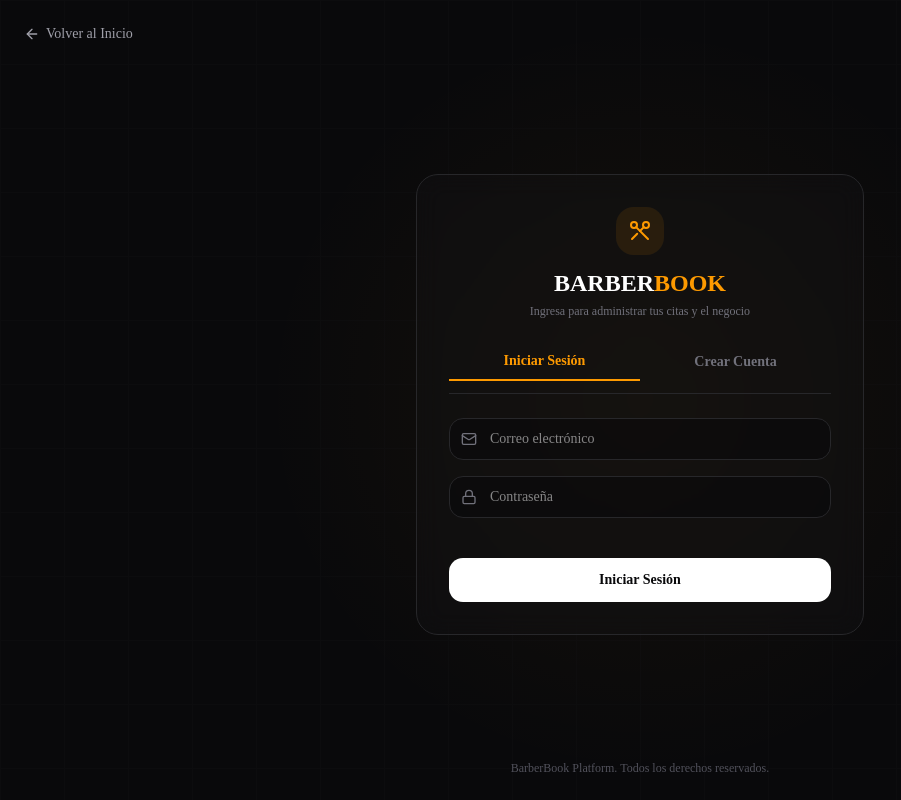
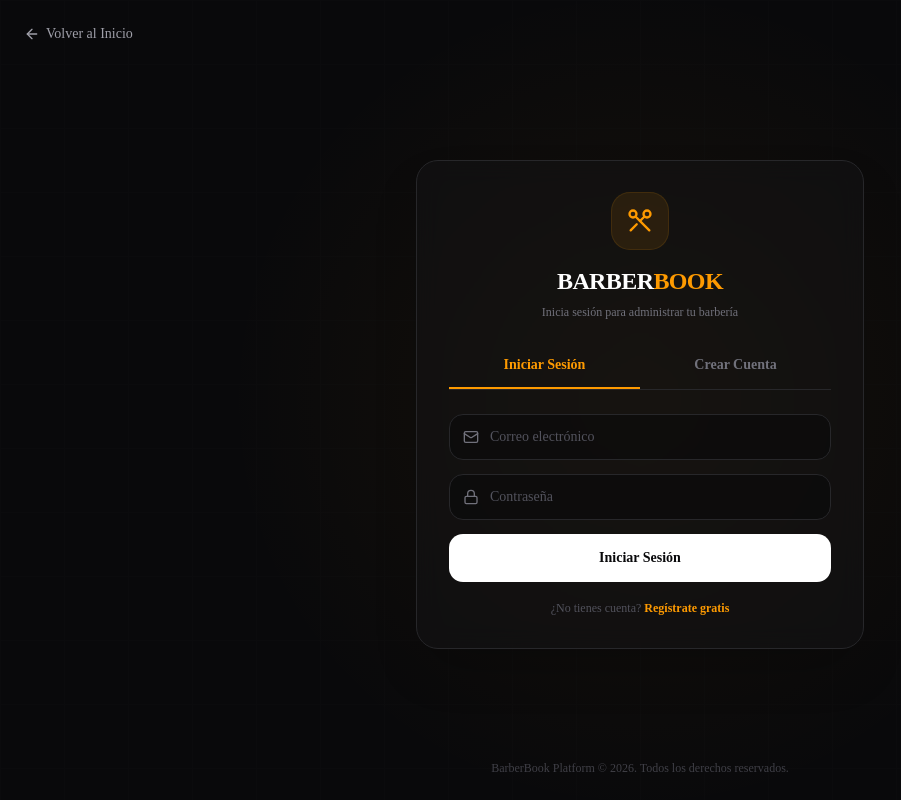
Before and after one commit to JoelLuna01/Barber, a Next.js app: page /login in a window 1280 px wide. Shown: the whole page, without its empty margins (0-901 px from the left). Built offline with nearby package versions, Linux system fonts and the light colour scheme; no server answers.

Commit message:
fix: role-based redirect after login, auto-create profile on signup, polish login UI

```diff
--- a/src/app/login/page.tsx
+++ b/src/app/login/page.tsx
@@ -33,37 +33,51 @@ export default function LoginPage() {
     try {
       if (tab === "login") {
         if (isMock) {
-          // Mock login bypass for testing
+          // Mock login bypass for local testing (no real Supabase)
           if (email === "admin@barberbook.com" || email === "barbero@barberbook.com") {
             setSuccessMsg("¡Sesión iniciada (Modo Sandbox)!")
-            setTimeout(() => {
-              router.push("/dashboard")
-            }, 1000)
+            setTimeout(() => router.push("/dashboard"), 1000)
           } else {
-            // Register a dummy client for testing
             setSuccessMsg("¡Sesión iniciada como cliente (Modo Sandbox)!")
-            setTimeout(() => {
-              router.push("/")
-            }, 1000)
+            setTimeout(() => router.push("/"), 1000)
           }
         } else {
-          // Real Supabase login
-          const { error } = await supabase.auth.signInWithPassword({ email, password })
-          if (error) throw error
+          // ── 1. Authenticate with Supabase ──────────────────────────────
+          const { data: signInData, error: signInError } = await supabase.auth.signInWithPassword({ email, password })
+          if (signInError) throw signInError
 
+          // ── 2. Fetch the user's role from the profiles table ───────────
+          const userId = signInData.user?.id
+          let role = "client"
+
+          if (userId) {
+            const { data: profile } = await supabase
+              .from("profiles")
+              .select("role")
+              .eq("id", userId)
+              .single()
+
+            if (profile?.role) role = profile.role
+          }
+
+          // ── 3. Redirect based on role ──────────────────────────────────
           setSuccessMsg("¡Sesión iniciada con éxito!")
           setTimeout(() => {
-            router.push("/dashboard")
-          }, 1000)
+            if (role === "admin" || role === "barber") {
+              router.push("/dashboard")
+            } else {
+              router.push("/")
+            }
+          }, 900)
         }
       } else {
-        // Sign up flow
+        // ── Sign-up flow ─────────────────────────────────────────────────
         if (isMock) {
           setSuccessMsg("¡Cuenta creada (Modo Sandbox)! Inicia sesión ahora.")
           setTab("login")
         } else {
-          // Real Supabase signup
-          const { error } = await supabase.auth.signUp({
+          // 1. Create the auth user
+          const { data: signUpData, error: signUpError } = await supabase.auth.signUp({
             email,
             password,
             options: {
@@ -74,14 +88,41 @@ export default function LoginPage() {
               }
             }
           })
-          if (error) throw error
+          if (signUpError) throw signUpError
 
-          setSuccessMsg("¡Cuenta creada! Verifica tu correo electrónico para activarla.")
+          // 2. Upsert profile row as a safety fallback
+          //    (the DB trigger does this automatically, but this covers
+          //    edge cases like email-confirmation flows where the trigger
+          //    fires later than expected).
+          const userId = signUpData.user?.id
+          if (userId) {
+            await supabase.from("profiles").upsert({
+              id: userId,
+              email,
+              full_name: fullName || email.split("@")[0],
+              role: "client",
+              barbershop_id: null
+            }, { onConflict: "id", ignoreDuplicates: true })
+          }
+
+          setSuccessMsg("¡Cuenta creada! Verifica tu correo electrónico y luego inicia sesión.")
           setTab("login")
         }
       }
     } catch (err: any) {
-      setErrorMsg(err.message || "Ocurrió un error al procesar tu solicitud.")
+      // Translate common Supabase error messages to Spanish
+      const msg: string = err.message || ""
+      if (msg.includes("Invalid login credentials")) {
+        setErrorMsg("Correo o contraseña incorrectos. Verifica tus datos e intenta de nuevo.")
+      } else if (msg.includes("Email not confirmed")) {
+        setErrorMsg("Tu correo aún no ha sido confirmado. Revisa tu bandeja de entrada.")
+      } else if (msg.includes("User already registered")) {
+        setErrorMsg("Ya existe una cuenta con ese correo. Inicia sesión en su lugar.")
+      } else if (msg.includes("Password should be at least")) {
+        setErrorMsg("La contraseña debe tener al menos 6 caracteres.")
+      } else {
+        setErrorMsg(msg || "Ocurrió un error al procesar tu solicitud.")
+      }
     } finally {
       setLoading(false)
     }
@@ -91,8 +132,8 @@ export default function LoginPage() {
     <div className="min-h-screen flex flex-col justify-between bg-zinc-950 text-white font-sans relative overflow-hidden">
 
       {/* Background Lighting Effects */}
-      <div className="absolute inset-0 pointer-events-none bg-[radial-gradient(circle_at_center,rgba(245,158,11,0.05)_0%,transparent_50%)]" />
-      <div className="absolute inset-0 pointer-events-none opacity-10 bg-[linear-gradient(to_right,#27272a_1px,transparent_1px),linear-gradient(to_bottom,#27272a_1px,transparent_1px)] bg-[size:4rem_4rem]" />
+      <div className="absolute inset-0 pointer-events-none bg-[radial-gradient(circle_at_center,rgba(245,158,11,0.06)_0%,transparent_55%)]" />
+      <div className="absolute inset-0 pointer-events-none opacity-[0.07] bg-[linear-gradient(to_right,#27272a_1px,transparent_1px),linear-gradient(to_bottom,#27272a_1px,transparent_1px)] bg-[size:4rem_4rem]" />
 
       {/* Header */}
       <header className="w-full max-w-7xl mx-auto px-6 py-6 z-10">
@@ -105,133 +146,179 @@ export default function LoginPage() {
       {/* Main card */}
       <main className="flex-1 flex items-center justify-center p-6 z-10">
         <motion.div
-          initial={{ opacity: 0, y: 15 }}
+          initial={{ opacity: 0, y: 16 }}
           animate={{ opacity: 1, y: 0 }}
-          className="w-full max-w-md rounded-3xl border border-zinc-800 bg-zinc-900/30 p-8 backdrop-blur-md"
+          transition={{ duration: 0.35 }}
+          className="w-full max-w-md rounded-3xl border border-zinc-800 bg-zinc-900/40 p-8 backdrop-blur-md shadow-2xl"
         >
           {/* Logo */}
           <div className="flex flex-col items-center mb-8 text-center">
-            <div className="flex h-12 w-12 items-center justify-center rounded-2xl bg-amber-500/10 text-amber-500 mb-3">
-              <Scissors className="h-6 w-6 rotate-90" />
+            <div className="flex h-14 w-14 items-center justify-center rounded-2xl bg-amber-500/10 ring-1 ring-amber-500/20 text-amber-500 mb-4">
+              <Scissors className="h-7 w-7 rotate-90" />
             </div>
-            <h2 className="text-2xl font-black">
+            <h2 className="text-2xl font-black tracking-tight">
               BARBER<span className="text-amber-500">BOOK</span>
             </h2>
-            <p className="text-xs text-zinc-500 mt-1">Ingresa para administrar tus citas y el negocio</p>
+            <p className="text-xs text-zinc-500 mt-1.5 leading-relaxed max-w-xs">
+              {tab === "login"
+                ? "Inicia sesión para administrar tu barbería"
+                : "Crea tu cuenta para reservar citas en línea"}
+            </p>
           </div>
 
-          {/* Sandbox Notice (If env is missing) */}
+          {/* Sandbox Notice — only shown when env vars are missing */}
           {(!process.env.NEXT_PUBLIC_SUPABASE_URL || !process.env.NEXT_PUBLIC_SUPABASE_ANON_KEY) && (
-            <div className="mb-6 rounded-2xl border border-amber-500/20 bg-amber-500/5 p-4 text-xs text-amber-500/90 leading-relaxed">
-              <strong>Modo Sandbox Activado:</strong> Puedes ingresar usando <strong>admin@barberbook.com</strong> para explorar el dashboard de administrador sin base de datos real.
+            <div className="mb-6 rounded-2xl border border-amber-500/20 bg-amber-500/5 p-4 text-xs text-amber-400/90 leading-relaxed">
+              <strong className="text-amber-500">Modo Sandbox:</strong> Usa{" "}
+              <strong className="font-mono">admin@barberbook.com</strong> (cualquier contraseña) para explorar el panel de administración sin base de datos real.
             </div>
           )}
 
-          {/* Form Tabs selectors */}
-          <div className="flex border-b border-zinc-800 pb-3 mb-6">
-            <button
-              onClick={() => { setTab("login"); setErrorMsg(""); }}
-              className={`flex-1 text-center pb-2 text-sm font-semibold transition ${
-                tab === "login" ? "text-amber-500 border-b-2 border-amber-500" : "text-zinc-500"
-              }`}
-            >
-              Iniciar Sesión
-            </button>
-            <button
-              onClick={() => { setTab("signup"); setErrorMsg(""); }}
-              className={`flex-1 text-center pb-2 text-sm font-semibold transition ${
-                tab === "signup" ? "text-amber-500 border-b-2 border-amber-500" : "text-zinc-500"
-              }`}
-            >
-              Crear Cuenta
-            </button>
+          {/* Form Tabs */}
+          <div className="flex border-b border-zinc-800 pb-0 mb-6">
+            {[
+              { id: "login", label: "Iniciar Sesión" },
+              { id: "signup", label: "Crear Cuenta" }
+            ].map(t => (
+              <button
+                key={t.id}
+                onClick={() => { setTab(t.id as any); setErrorMsg(""); setSuccessMsg("") }}
+                className={`flex-1 pb-3 text-sm font-semibold transition border-b-2 ${
+                  tab === t.id
+                    ? "text-amber-500 border-amber-500"
+                    : "text-zinc-500 border-transparent hover:text-zinc-300"
+                }`}
+              >
+                {t.label}
+              </button>
+            ))}
           </div>
 
-          {/* Status Messages */}
+          {/* Error Message */}
           {errorMsg && (
-            <div className="flex items-center gap-2 rounded-xl bg-rose-950/20 border border-rose-900/30 p-3 text-xs text-rose-400 font-semibold mb-4">
-              <AlertCircle className="h-4 w-4 shrink-0" />
+            <motion.div
+              initial={{ opacity: 0, y: -6 }}
+              animate={{ opacity: 1, y: 0 }}
+              className="flex items-start gap-2.5 rounded-xl bg-rose-950/30 border border-rose-900/40 p-3.5 text-xs text-rose-400 font-medium mb-5 leading-relaxed"
+            >
+              <AlertCircle className="h-4 w-4 shrink-0 mt-px" />
               <span>{errorMsg}</span>
-            </div>
+            </motion.div>
           )}
 
+          {/* Success Message */}
           {successMsg && (
-            <div className="flex items-center gap-2 rounded-xl bg-emerald-950/20 border border-emerald-900/30 p-3 text-xs text-emerald-400 font-semibold mb-4">
-              <AlertCircle className="h-4 w-4 shrink-0" />
+            <motion.div
+              initial={{ opacity: 0, y: -6 }}
+              animate={{ opacity: 1, y: 0 }}
+              className="flex items-start gap-2.5 rounded-xl bg-emerald-950/30 border border-emerald-900/40 p-3.5 text-xs text-emerald-400 font-medium mb-5 leading-relaxed"
+            >
+              {/* Inline checkmark SVG so we don't need a new import */}
+              <svg className="h-4 w-4 shrink-0 mt-px" viewBox="0 0 24 24" fill="none" stroke="currentColor" strokeWidth="2.5" strokeLinecap="round" strokeLinejoin="round">
+                <path d="M20 6 9 17l-5-5" />
+              </svg>
               <span>{successMsg}</span>
-            </div>
+            </motion.div>
           )}
 
-          {/* Inputs Form */}
-          <form onSubmit={handleAuth} className="space-y-4">
+          {/* Form */}
+          <form onSubmit={handleAuth} className="space-y-3.5">
 
             {tab === "signup" && (
               <>
                 <div className="relative">
-                  <User className="absolute left-3 top-1/2 -translate-y-1/2 h-4 w-4 text-zinc-500" />
+                  <User className="absolute left-3.5 top-1/2 -translate-y-1/2 h-4 w-4 text-zinc-500" />
                   <input
                     type="text"
                     required
+                    autoComplete="name"
                     value={fullName}
                     onChange={e => setFullName(e.target.value)}
                     placeholder="Nombre completo"
-                    className="w-full rounded-xl border border-zinc-800 bg-zinc-950/50 pl-10 pr-4 py-2.5 text-sm focus:border-amber-500 focus:outline-none"
+                    className="w-full rounded-xl border border-zinc-800 bg-zinc-950/60 pl-10 pr-4 py-3 text-sm focus:border-amber-500/70 focus:outline-none placeholder-zinc-600 transition"
                   />
                 </div>
 
                 <div className="relative">
-                  <Phone className="absolute left-3 top-1/2 -translate-y-1/2 h-4 w-4 text-zinc-500" />
+                  <Phone className="absolute left-3.5 top-1/2 -translate-y-1/2 h-4 w-4 text-zinc-500" />
                   <input
                     type="tel"
                     required
+                    autoComplete="tel"
                     value={phone}
                     onChange={e => setPhone(e.target.value)}
                     placeholder="WhatsApp / Celular"
-                    className="w-full rounded-xl border border-zinc-800 bg-zinc-950/50 pl-10 pr-4 py-2.5 text-sm focus:border-amber-500 focus:outline-none"
+                    className="w-full rounded-xl border border-zinc-800 bg-zinc-950/60 pl-10 pr-4 py-3 text-sm focus:border-amber-500/70 focus:outline-none placeholder-zinc-600 transition"
                   />
                 </div>
               </>
             )}
 
             <div className="relative">
-              <Mail className="absolute left-3 top-1/2 -translate-y-1/2 h-4 w-4 text-zinc-500" />
+              <Mail className="absolute left-3.5 top-1/2 -translate-y-1/2 h-4 w-4 text-zinc-500" />
               <input
                 type="email"
                 required
+                autoComplete="email"
                 value={email}
                 onChange={e => setEmail(e.target.value)}
                 placeholder="Correo electrónico"
-                className="w-full rounded-xl border border-zinc-800 bg-zinc-950/50 pl-10 pr-4 py-2.5 text-sm focus:border-amber-500 focus:outline-none"
+                className="w-full rounded-xl border border-zinc-800 bg-zinc-950/60 pl-10 pr-4 py-3 text-sm focus:border-amber-500/70 focus:outline-none placeholder-zinc-600 transition"
               />
             </div>
 
             <div className="relative">
-              <Lock className="absolute left-3 top-1/2 -translate-y-1/2 h-4 w-4 text-zinc-500" />
+              <Lock className="absolute left-3.5 top-1/2 -translate-y-1/2 h-4 w-4 text-zinc-500" />
               <input
                 type="password"
                 required
+                autoComplete={tab === "login" ? "current-password" : "new-password"}
                 value={password}
                 onChange={e => setPassword(e.target.value)}
-                placeholder="Contraseña"
-                className="w-full rounded-xl border border-zinc-800 bg-zinc-950/50 pl-10 pr-4 py-2.5 text-sm focus:border-amber-500 focus:outline-none"
+                placeholder={tab === "signup" ? "Contraseña (mín. 6 caracteres)" : "Contraseña"}
+                className="w-full rounded-xl border border-zinc-800 bg-zinc-950/60 pl-10 pr-4 py-3 text-sm focus:border-amber-500/70 focus:outline-none placeholder-zinc-600 transition"
               />
             </div>
 
             <button
               type="submit"
               disabled={loading}
-              className="w-full rounded-xl bg-white py-3 text-sm font-bold text-zinc-950 transition hover:bg-zinc-200 active:scale-95 disabled:opacity-50 mt-6"
+              className="w-full rounded-xl bg-white py-3.5 text-sm font-bold text-zinc-950 transition hover:bg-amber-400 active:scale-[0.98] disabled:opacity-60 mt-2 flex items-center justify-center gap-2"
             >
-              {loading ? "Procesando..." : tab === "login" ? "Iniciar Sesión" : "Crear Cuenta"}
+              {loading ? (
+                <>
+                  {/* Inline SVG spinner */}
+                  <svg className="h-4 w-4 animate-spin" viewBox="0 0 24 24" fill="none">
+                    <circle className="opacity-25" cx="12" cy="12" r="10" stroke="currentColor" strokeWidth="4" />
+                    <path className="opacity-75" fill="currentColor" d="M4 12a8 8 0 018-8v4a4 4 0 00-4 4H4z" />
+                  </svg>
+                  Procesando...
+                </>
+              ) : (
+                tab === "login" ? "Iniciar Sesión" : "Crear Cuenta"
+              )}
             </button>
+
+            {tab === "login" && (
+              <p className="text-center text-xs text-zinc-600 pt-1">
+                ¿No tienes cuenta?{" "}
+                <button
+                  type="button"
+                  onClick={() => { setTab("signup"); setErrorMsg(""); setSuccessMsg("") }}
+                  className="text-amber-500 hover:text-amber-400 font-semibold transition"
+                >
+                  Regístrate gratis
+                </button>
+              </p>
+            )}
           </form>
 
         </motion.div>
       </main>
 
       {/* Footer */}
-      <footer className="py-6 text-center text-xs text-zinc-600">
-        BarberBook Platform. Todos los derechos reservados.
+      <footer className="py-6 text-center text-xs text-zinc-700">
+        BarberBook Platform © {new Date().getFullYear()}. Todos los derechos reservados.
       </footer>
 
     </div>
```
Also changed, not shown: 1 other file (tests, documents, lock files or other folders).
